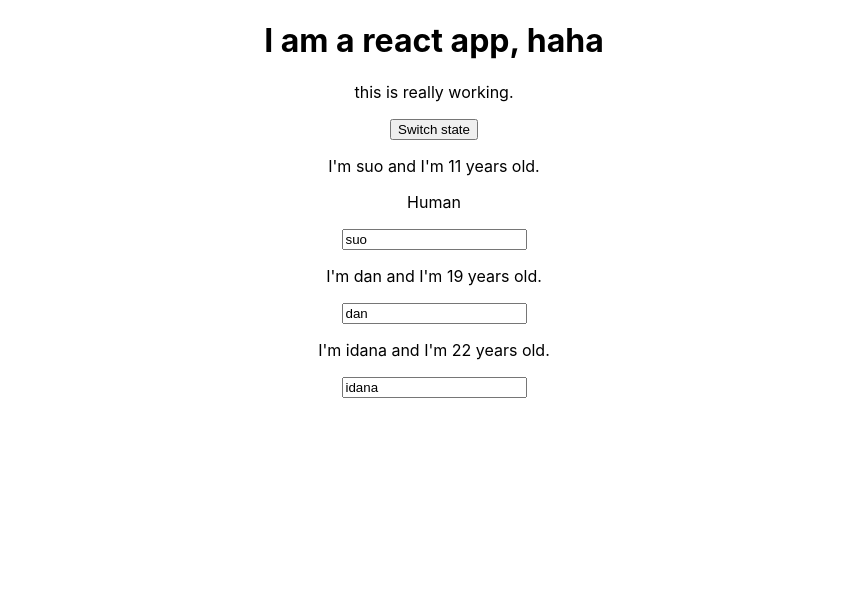
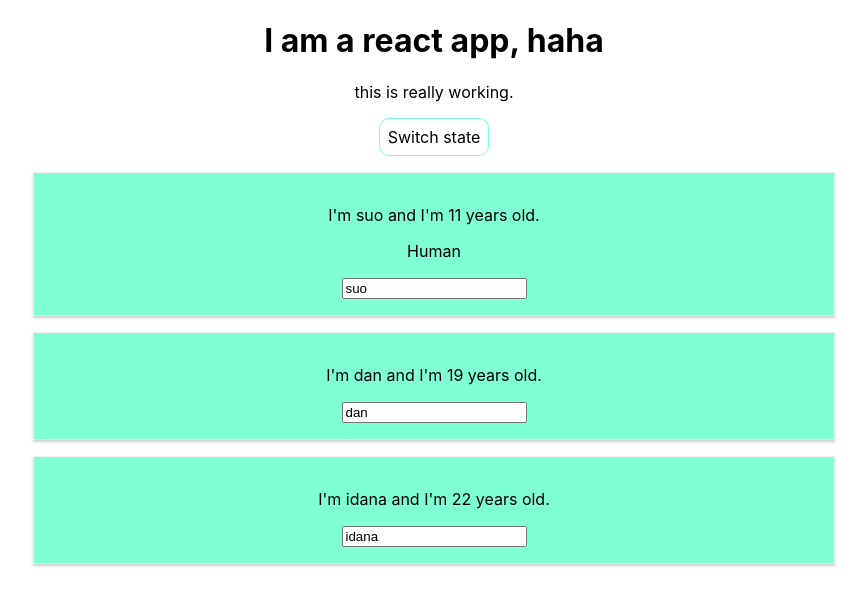
Before and after one commit to ELECTRON11111/first-react-app, a React (Create React App) app: page / in a window 1280 px wide. Shown: the top 606 px of the page, without its empty margins (206-1073 px from the left). Built offline with nearby package versions, Linux system fonts and the light colour scheme.

Commit message:
learnt inline styling and with CSS files

```diff
--- a/src/App.js
+++ b/src/App.js
@@ -38,12 +38,25 @@
   }
 
   render(){
+    // Inline styling of elements
+    // Restriction is that you can't work on hover and some other pure CSS features
+    const style = {
+      backgroundColor: 'white',
+      font: "inherit",
+      border: "1px solid aquamarine",
+      padding: "8px",
+      borderRadius: "10px",
+      cursor: "pointer"
+    }
+
     return (
       // Also every tag you want to use would be nested in one div per component
       <div className="App">
         <h1>I am a react app, haha</h1>
         <p>this is really working.</p>
-        <button onClick={this.switchNameHandler.bind(this, "opem")}>Switch state</button>
+        <button
+          style={style}
+          onClick={this.switchNameHandler.bind(this, "opem")}>Switch state</button>
         <Person name = "suo" age = "11"> Human </Person>
         {/* benefits of using components like Person is reusability */}
         <Person
--- /dev/null
+++ b/src/Person/Person.css
@@ -0,0 +1,10 @@
+/* Note that these styles are globally scoped */
+.Person {
+    width: 60%;
+    margin: 16px auto;
+    border: 1px solid #eee;
+    box-shadow: 0 2px 3px #ccc;
+    padding: 16px;
+    text-align: center;
+    background-color: aquamarine;
+}
--- a/src/Person/Person.js
+++ b/src/Person/Person.js
@@ -1,4 +1,6 @@
-import React from 'react'
+import React from 'react';
+import './Person.css'
+
 // The React imported is needed to convert our JSX to regular JavaScript
 
 // A component is just a function that returns some JSX
@@ -15,7 +17,7 @@
 const person = (props) => {
     // To write dynamic javascript in JSX we use {}
     return (
-        <div>
+        <div className='Person'>
             <p onClick={props.click}>I'm {props.name} and I'm {props.age} years old.</p>
 
             {/* You can also take the value inputed between the <person></person> tags with props.children property */}
```
